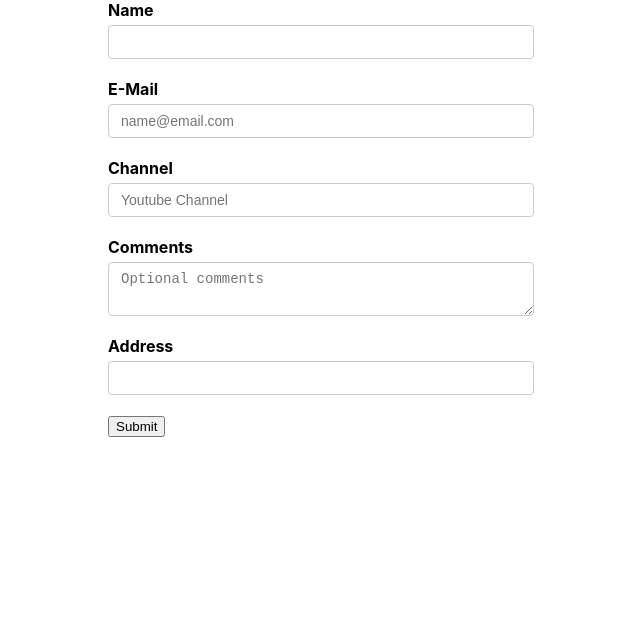
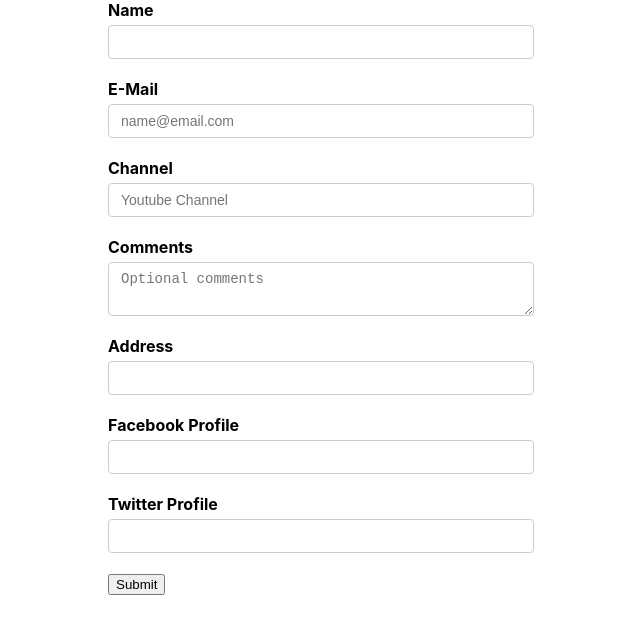
Before and after one commit to ACPRAJ/React-Samples, a React (Create React App) app in the folder react-formik/: page / in a window 1280 px wide. Shown: the top 634 px of the page, without its empty margins (319-959 px from the left). Built offline with nearby package versions, Linux system fonts and the light colour scheme.

Commit message:
Nested object initialization

```diff
--- a/react-formik/src/Components/YouTubeForm.jsx
+++ b/react-formik/src/Components/YouTubeForm.jsx
@@ -9,6 +9,10 @@ const initialValues = {
   txtChannel: "",
   txtComments: "",
   txtAddress: "",
+  socialMedia: {
+    txtFacebook: "",
+    txtTwitter: "",
+  },
 };
 
 const onSubmit = (values) => {
@@ -90,6 +94,16 @@ function YouTubeForm() {
           </Field>
         </div>
 
+        <div className="form-control">
+          <label htmlFor="txtFacebook">Facebook Profile</label>
+          <Field type="text" id="txtFacebook" name="social.txtFacebook" />
+        </div>
+
+        <div className="form-control">
+          <label htmlFor="txtTwitter">Twitter Profile</label>
+          <Field type="text" id="txtTwitter" name="social.txtTwitter" />
+        </div>
+
         <button id="btnSubmit" type="submit">
           Submit
         </button>
```
